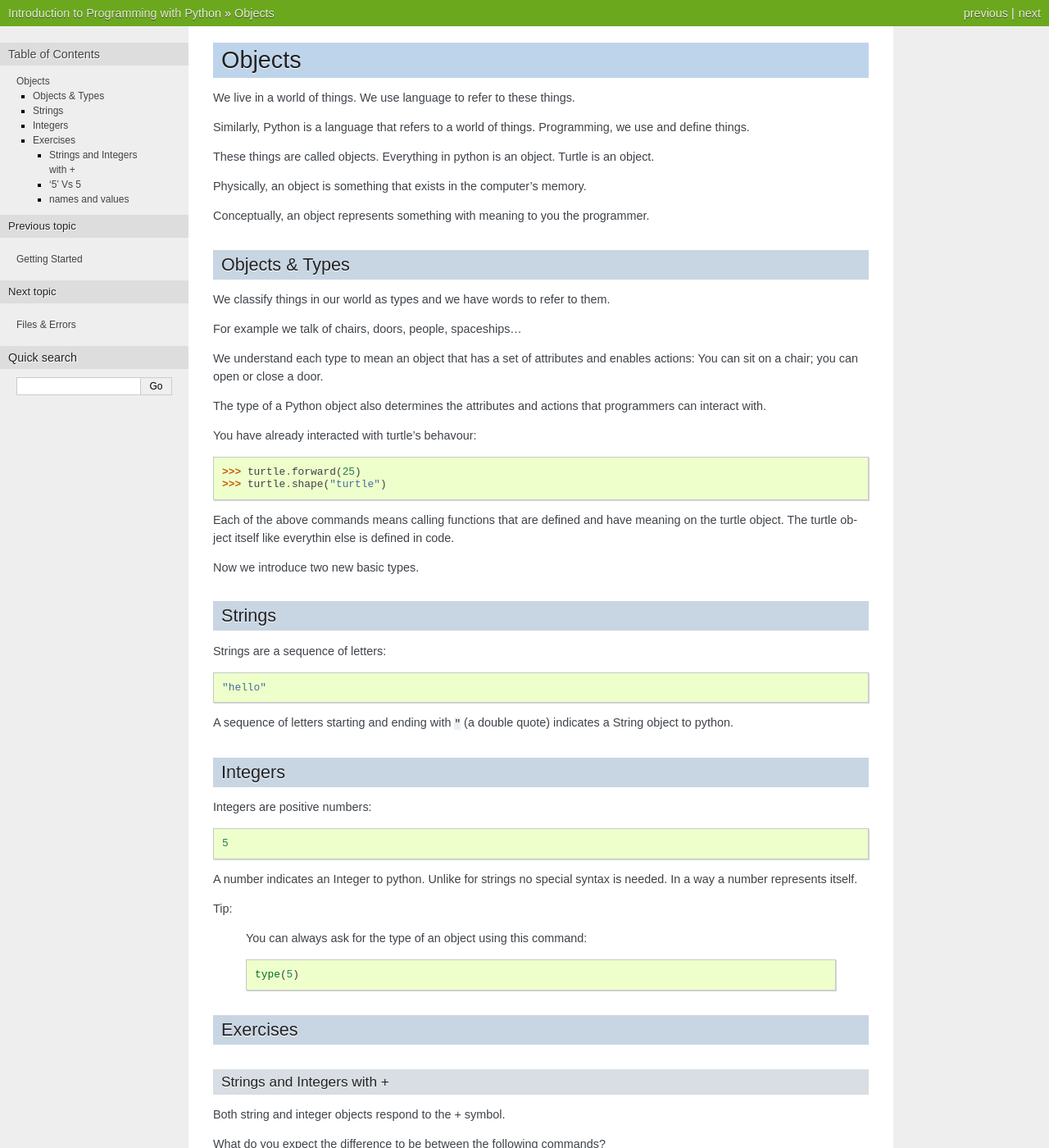
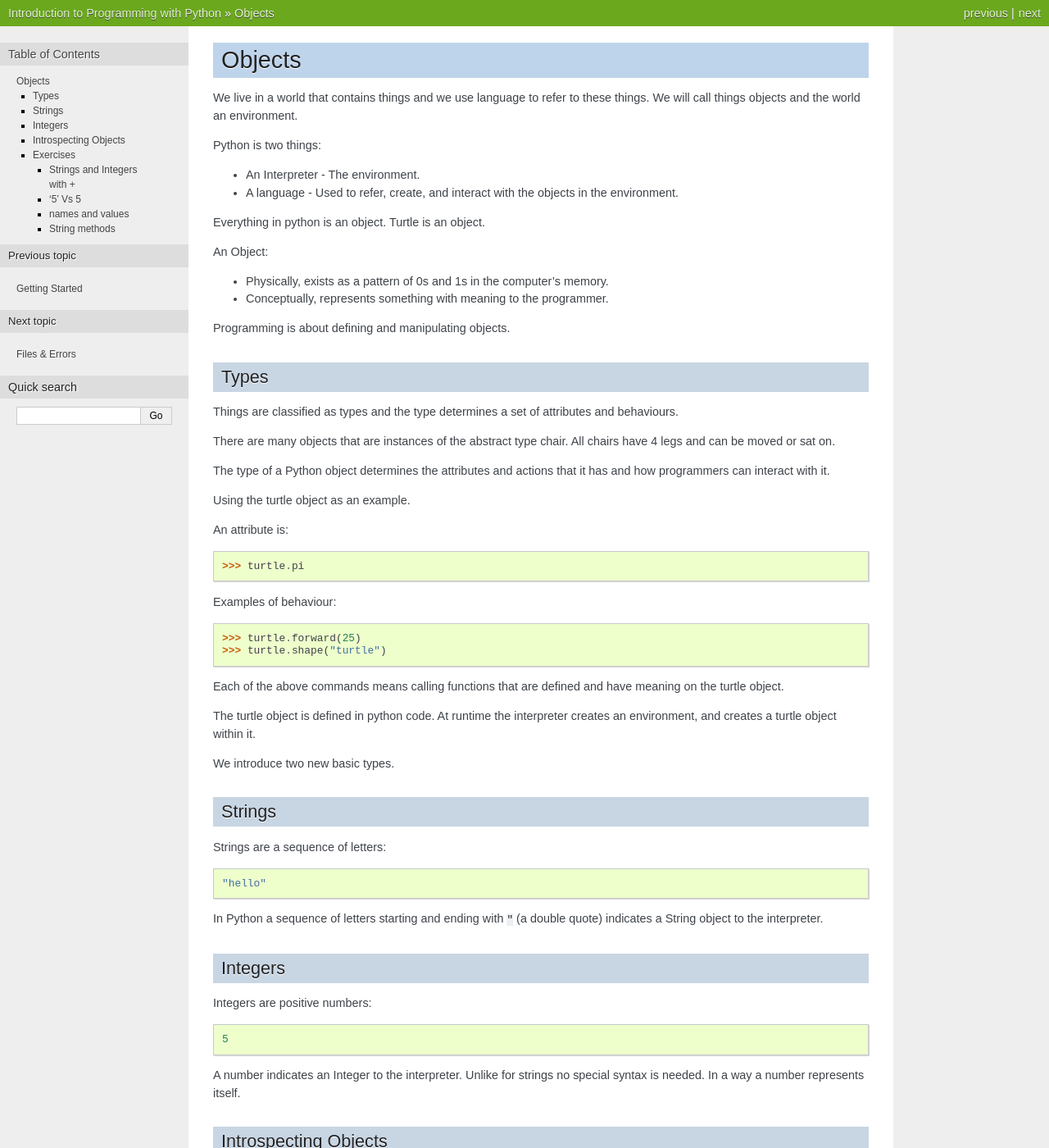
Before and after one commit to gu-lseg/intro-to-programming, a Sphinx documentation site: the page built from source/objects.rst, in a window 1280 px wide and 1400 px high. Shown: the whole window at 82% size. Built offline with Sphinx 7.4.7, drawn with Linux system fonts in a browser that asks for light colours; some of the changed text lies outside the part shown.

Commit message:
object improvements

```diff
--- a/source/objects.rst
+++ b/source/objects.rst
@@ -1,41 +1,51 @@
 Objects
 *******
 
-We live in a world of things. We use language to refer to these things.
+We live in a world that contains things and we use language to refer to these things. We will call things objects and the world an environment.
 
-Similarly, Python is a language that refers to a world of things. Programming, we use and define things.
+Python is two things:
 
-These things are called objects. Everything in python is an object. Turtle is an object.
+* An Interpreter - The environment.
+* A language - Used to refer, create, and interact with the objects in the
+  environment.
 
-Physically, an object is something that exists in the computer's memory.
+Everything in python is an object. Turtle is an object.
 
-Conceptually, an object represents something with meaning to you the programmer.
+An Object:
 
+* Physically, exists as a pattern of 0s and 1s in the computer's memory.
+* Conceptually, represents something with meaning to the programmer.
 
-Objects & Types
-===============
+Programming is about defining and manipulating objects.
 
-We classify things in our world as types and we have words to refer to them.
+Types
+=====
 
-For example we talk of chairs, doors, people, spaceships...
+Things are classified as types and the type determines a set of attributes and behaviours.
 
-We understand each type to mean an object that has a set of attributes and
-enables actions:
-You can sit on a chair; you can open or close a door.
+There are many objects that are instances of the abstract type chair. All chairs have 4 legs and can be moved or sat on.
 
-The type of a Python object also determines the attributes and actions that
-programmers can interact with.
+The type of a Python object determines the attributes and actions that
+it has and how programmers can interact with it.
 
-You have already interacted with turtle's behavour::
+Using the turtle object as an example.
+
+An attribute is::
+
+    >>> turtle.pi
+
+Examples of behaviour::
 
     >>> turtle.forward(25)
     >>> turtle.shape("turtle")
 
 Each of the above commands means calling functions that are defined and have
-meaning on the turtle object. The turtle object itself like everythin else
-is defined in code.
+meaning on the turtle object.
 
-Now we introduce two new basic types.
+The turtle object is defined in python code. At runtime the interpreter creates an environment, and creates a turtle object within it.
+
+
+We introduce two new basic types.
 
 
 Strings
@@ -45,8 +55,8 @@ Strings are a sequence of letters::
 
     "hello"
 
-A sequence of letters starting and ending with ``"`` (a double quote) indicates
-a String object to python.
+In Python a sequence of letters starting and ending with ``"`` (a double quote)
+indicates a String object to the interpreter.
 
 
 Integers
@@ -56,15 +66,21 @@ Integers are positive numbers::
 
     5
 
-A number indicates an Integer to python. Unlike for strings no special syntax
+A number indicates an Integer to the interpreter. Unlike for strings no special syntax
 is needed. In a way a number represents itself.
 
 
-Tip:
+Introspecting Objects
+=====================
 
-    You can always ask for the type of an object using this command::
+Use this to get the type of an object::
 
-        type(5)
+    type(5)
+
+
+Use this to get a list of attributes and methods of an object::
+
+    dir('5')
 
 
 Exercises
@@ -73,7 +89,7 @@ Exercises
 Strings and Integers with +
 ---------------------------
 
-Both string and integer objects respond to the + symbol.
+Both string and integer objects respond to the `+` symbol.
 
 What do you expect the difference to be between the following commands?
 
@@ -86,6 +102,9 @@ Second plus sign with integers::
     >>> 5 + 4
 
 Test your answer with python.
+
+Try the same above but this time using `*` instead of `+`. What can you
+conclude of the meaning of `*`?
 
 
 '5' Vs 5
@@ -109,3 +128,20 @@ Given this code::
 
 What is the difference between the meaning of each set of characters on either
 side of the equal sign?
+
+String methods
+--------------
+
+For the string 'abcabc' find a method that:
+
+* confirms whether the string is alphabetical
+* confirms wether the string is alphnumerical
+* confimrs whether the string is lower
+* returns `Abc`
+* returns `ABC`
+* counts the number of 'a's
+
+Tips:
+
+* Search dir('abcabc') for contenders and experiment
+* Familiarise yourself with the official docs https://docs.python.org/3/library/stdtypes.html#string-methods
```
